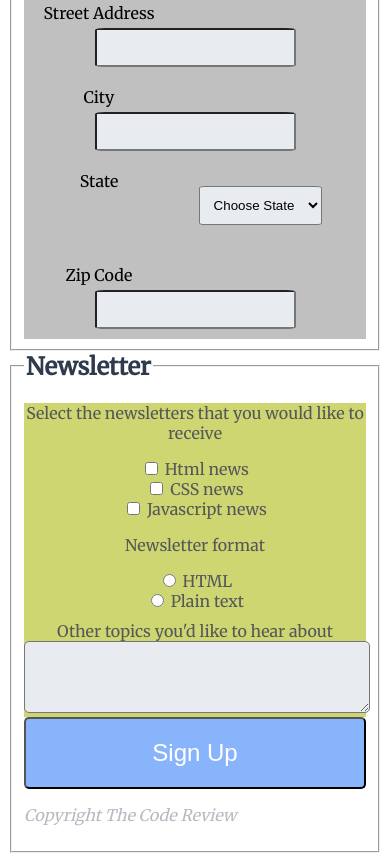
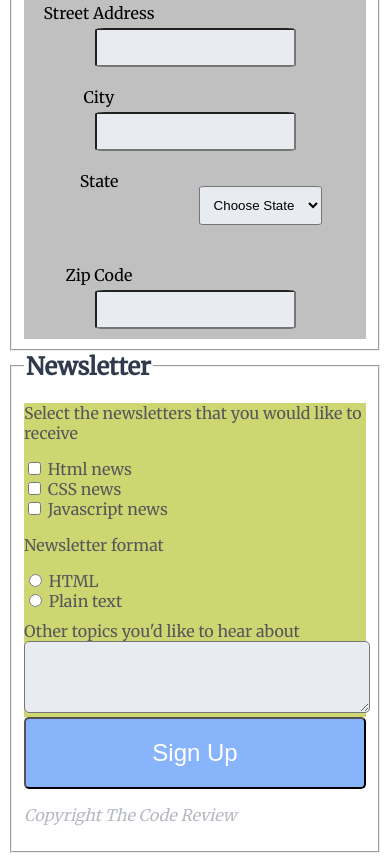
Before and after one commit to TaranAlbury242/project, a plain HTML site: page index.html in a window 390 px wide. Shown: the part 490-1351 px from the top of the page. Drawn offline with Linux system fonts and the light colour scheme.

Commit message:
Second css change
This is the second change to my css

```diff
--- a/css/style.css
+++ b/css/style.css
@@ -319,9 +319,6 @@ width:89%;
 }
 
 
-.news-info{
-text-align:center;
-}
 
 
 
```
